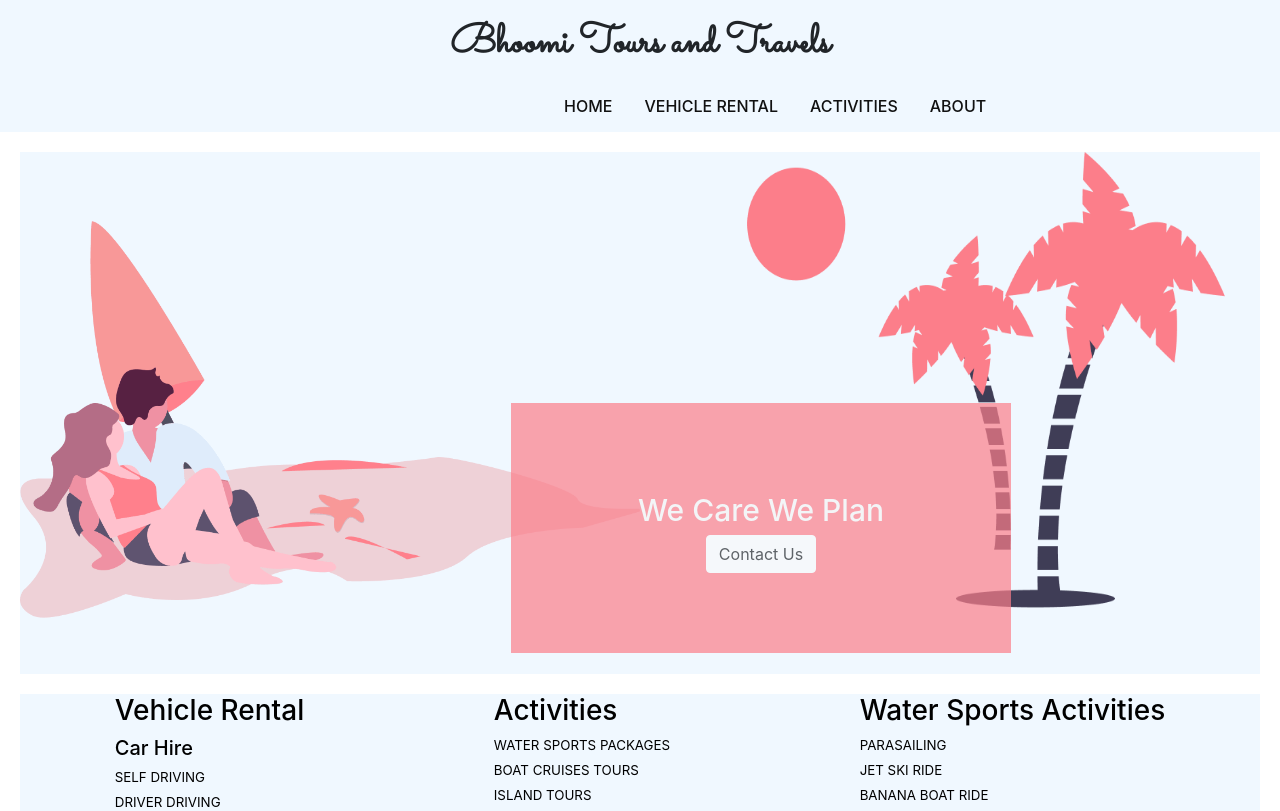
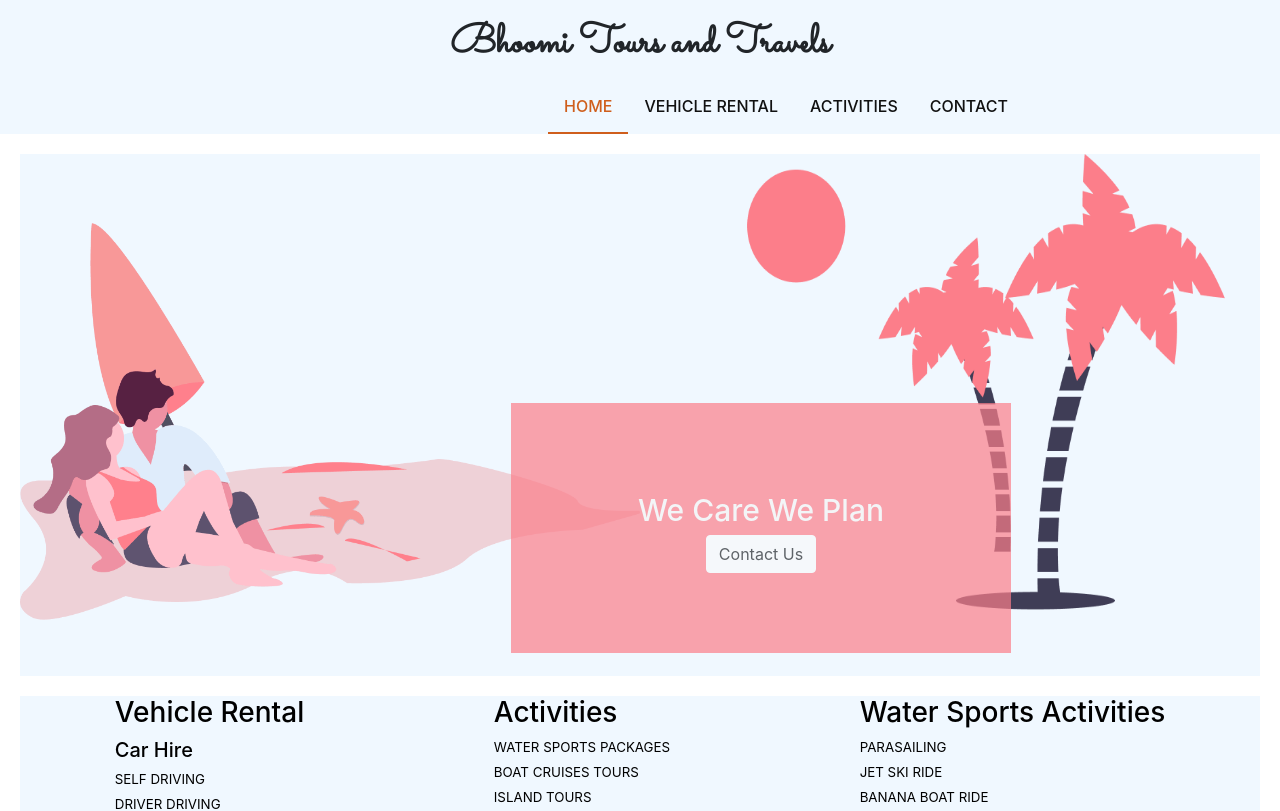
Before and after one commit to jeet-mahesh-shirodkar/btts, a React (Create React App) app: page / in a window 1280 px wide. Shown: the top 811 px of the page. Built offline with nearby package versions, Linux system fonts and the light colour scheme.

Commit message:
Nav Link

```diff
--- a/src/Components/Header/header.css
+++ b/src/Components/Header/header.css
@@ -12,13 +12,12 @@
     float: left;
   }
 
-  li{
+  .Nav ul li a{
     display: block;
     color: #111;
     text-align: center;
     padding: 14px 16px;
     text-decoration: none;
-    border-radius: 100px;
     text-transform: uppercase;
     font-size: 16px;
     font-weight: 500;
@@ -29,7 +28,12 @@
     background-color: rgb(199, 225, 247);
   } */
 
-  li:hover {
+  .nav-active{
+    color:rgb(207, 94, 28) !important;
+    border-bottom: 2px solid rgb(207, 94, 28);
+  }
+
+  .Nav ul li a:hover {
     color:rgb(207, 94, 28);
   }
 
--- a/src/Components/Header/header.js
+++ b/src/Components/Header/header.js
@@ -1,15 +1,16 @@
 import React from 'react';
 import './header.css';
+import { NavLink } from 'react-router-dom';
 
 const Header = () => {
     return(
    <div className="myNav">
     <div className="Nav">
       <ul>
-        <li>Home</li>
-        <li>Vehicle Rental</li>
-        <li>Activities</li>
-        <li>About</li>
+        <li><NavLink exact activeClassName="nav-active" to="/">Home</NavLink></li>
+        <li><NavLink activeClassName="nav-active" to="/vehicle">Vehicle Rental</NavLink></li>
+        <li><NavLink activeClassName="nav-active" to="/activities">Activities</NavLink></li>
+        <li><NavLink activeClassName="nav-active" to="/contact">Contact</NavLink></li>
       </ul>
     </div>
   </div>
```
